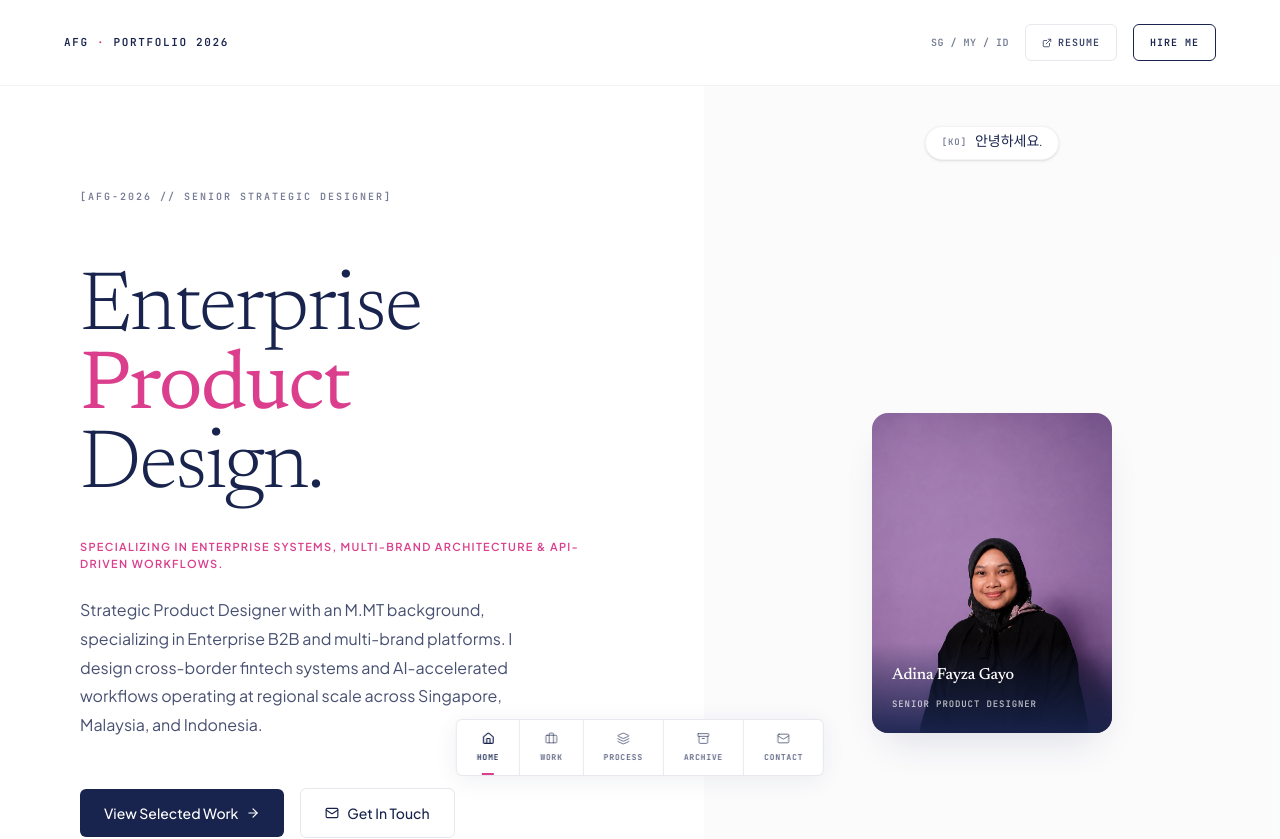
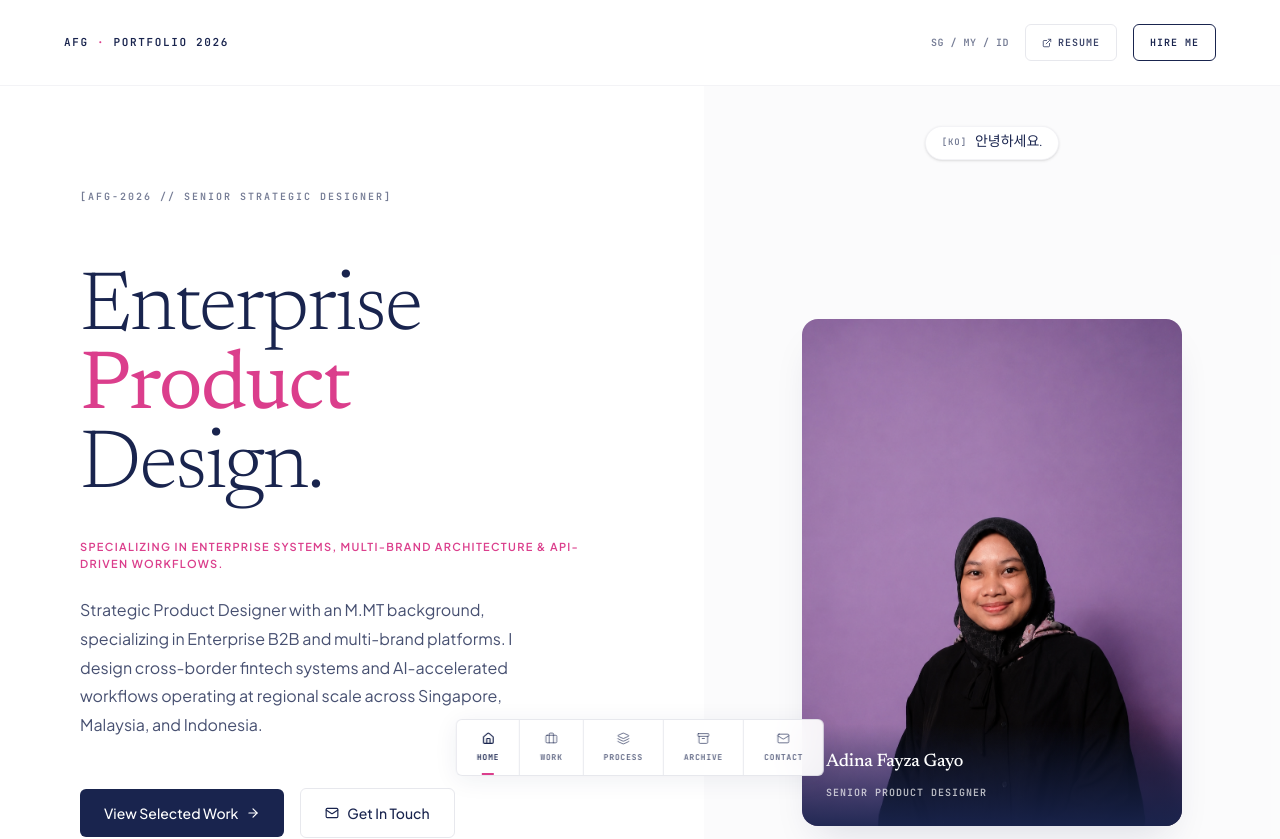
Before and after one commit to adinagayo-pixel/Adina-Portfolio, a React (Vite) app: page / in a window 1280 px wide. Shown: the top 839 px of the page. Built offline with nearby package versions, Linux system fonts and the light colour scheme.

Commit message:
style: enlarge hero profile image card and scale overlay typography

```diff
--- a/src/app/App.tsx
+++ b/src/app/App.tsx
@@ -397,7 +397,7 @@ function HeroSection() {
             <div
               className="relative overflow-hidden w-full aspect-[3/4]"
               style={{
-                maxWidth: "240px",
+                maxWidth: "380px",
                 borderRadius: "16px",
                 boxShadow: "0 20px 40px -15px rgba(25, 36, 78, 0.15)"
               }}
@@ -408,13 +408,13 @@ function HeroSection() {
                 className="absolute inset-0 w-full h-full object-cover object-top animate-fade-in"
               />
               <div
-                className="absolute bottom-0 left-0 right-0 px-5 py-5"
+                className="absolute bottom-0 left-0 right-0 px-6 py-6"
                 style={{ background: `linear-gradient(to top, rgba(25,36,78,0.92) 0%, rgba(25,36,78,0.4) 60%, transparent 100%)` }}
               >
-                <p className="font-display font-medium text-base text-white mb-0.5" style={{ letterSpacing: "-0.01em" }}>
+                <p className="font-display font-medium text-lg text-white mb-0.5" style={{ letterSpacing: "-0.01em" }}>
                   Adina Fayza Gayo
                 </p>
-                <span className="font-mono text-[9px] font-semibold tracking-widest uppercase text-white/70">
+                <span className="font-mono text-[10px] font-semibold tracking-widest uppercase text-white/70">
                   Senior Product Designer
                 </span>
               </div>
```
